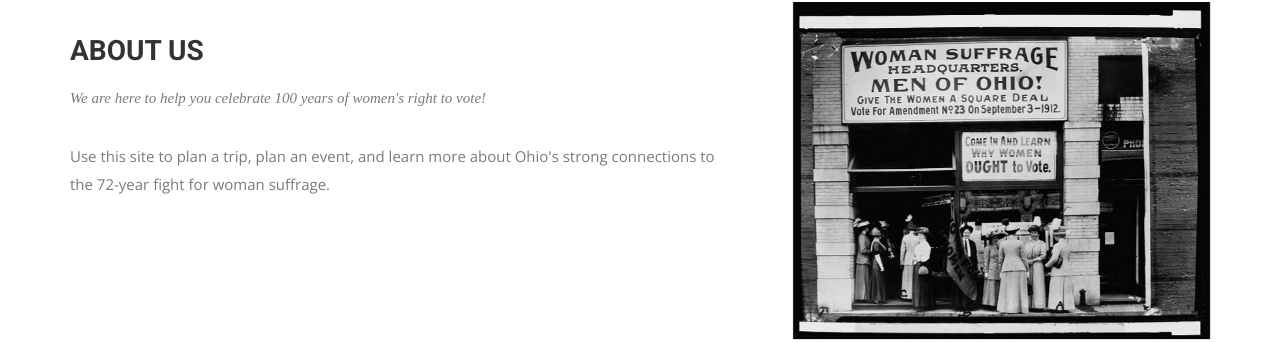
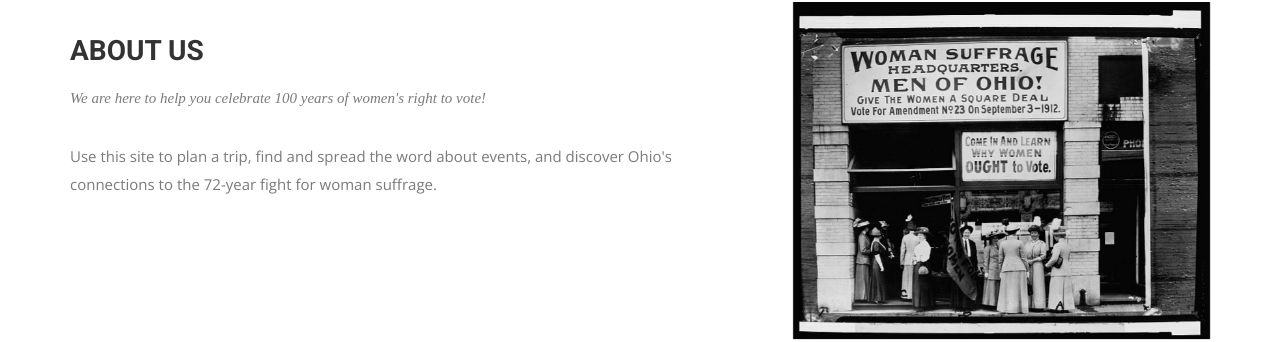
Before and after one commit to OhioSuffrageCentennial/ohiosuffragecentennial, a Jekyll site: the page built from index.html, in a window 1280 px wide and 900 px high, scrolled down 779 px. Shown: the part 114-456 px from the top of the window. Built offline with Jekyll 4.4.1, drawn with Linux system fonts in a browser that asks for light colours; nearby versions of some CDN libraries; some web fonts are replaced; some of the changed text lies outside the part shown.

Commit message:
update fun facts, contact, logo, index

```diff
--- a/_data/funfacts.yml
+++ b/_data/funfacts.yml
@@ -2,11 +2,11 @@
   icon: ion-ios-timer-outline
   text: Years of activism to achieve ratification
 - counter: 19
-  icon: ion-ios-document-outline
+  icon: ion-ios-document
   text: The amendment that granted women the right to vote
 - counter: 12
   icon: ion-ios-calendar-outline
-  text: Ohio ratified the 19th amendment on June 16, 1919, 12 days after Congress proposed it
+  text: Number of days it took Ohio to ratify the 19th amendment after Congress proposed it
 - counter: 51
-  icon: ion-ios-rocket-outline
+  icon: ion-ios-rocket
   text: Percent of the US population enfranchsed on August 18, 2020
--- a/contact.html
+++ b/contact.html
@@ -47,9 +47,9 @@
       </div>
     </div>  -->
     <div id="contact-box" class="row">
-      <div class="col-md-6 col-sm-12">
+      <div class="col-md-6 col-md-offset-6"">
         <div class="block">
-          <h2>Email and phone</h2>
+          <h2></h2>
           <ul class="address-block">
             <li>
               <i class="fa fa-map-marker"></i>Ohio, United States
@@ -58,7 +58,7 @@
               <i class="fa fa-envelope-o"></i>Email: ohiosuffragecentennial@gmail.com
             </li>
             <li>
-              <i class="fa fa-phone"></i>Phone:+88 01672 506 744
+              <i class="fa fa-phone"></i>Phone:+Phone Number
             </li>
           </ul>
 <!--
--- a/index.html
+++ b/index.html
@@ -27,7 +27,7 @@
             <h2>About Us</h2>
             <p>We are here to help you celebrate 100 years of women's right to vote!</p>
           </div>
-          <p>Use this site to plan a trip, plan an event, and learn more about Ohio's strong connections to the 72-year fight for woman suffrage.</p>
+          <p>Use this site to plan a trip, find and spread the word about events, and discover Ohio's connections to the 72-year fight for woman suffrage.</p>
         </div>
       </div><!-- .col-md-7 close -->
       <div class="col-md-5 col-sm-12">
```
Also changed, not shown: img/logo.png.
